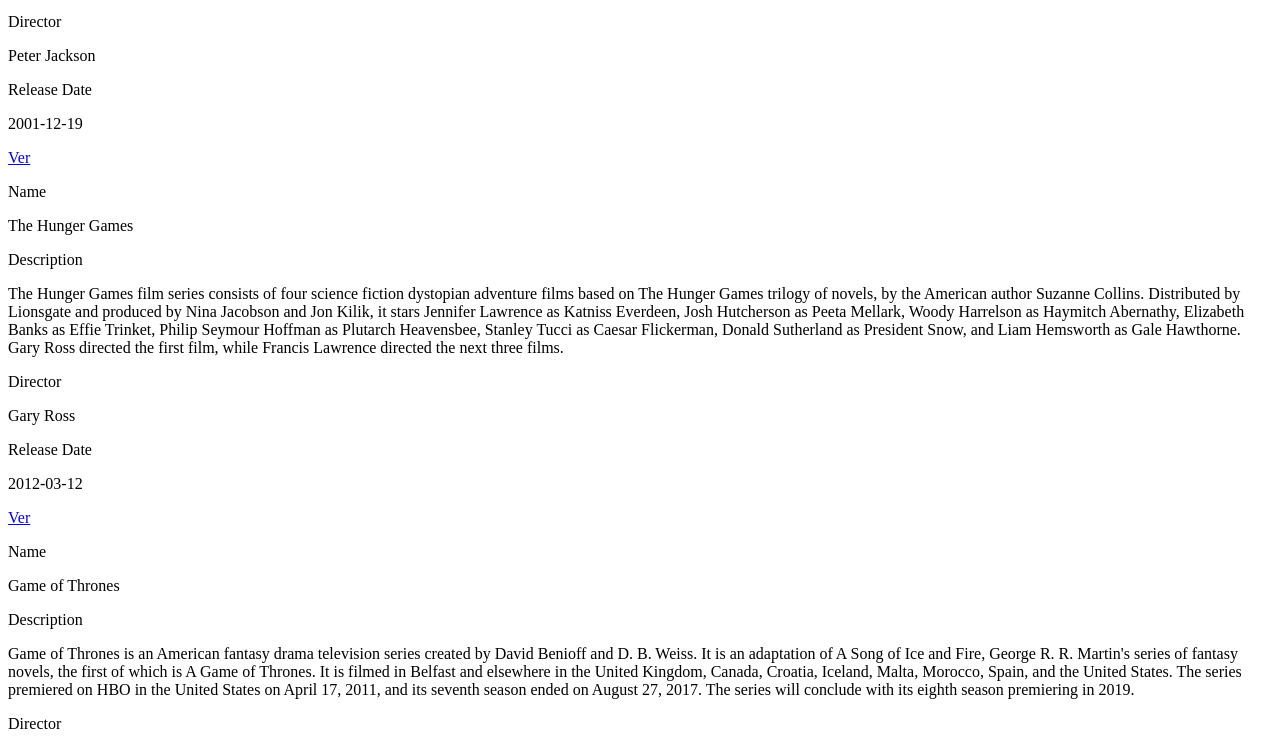
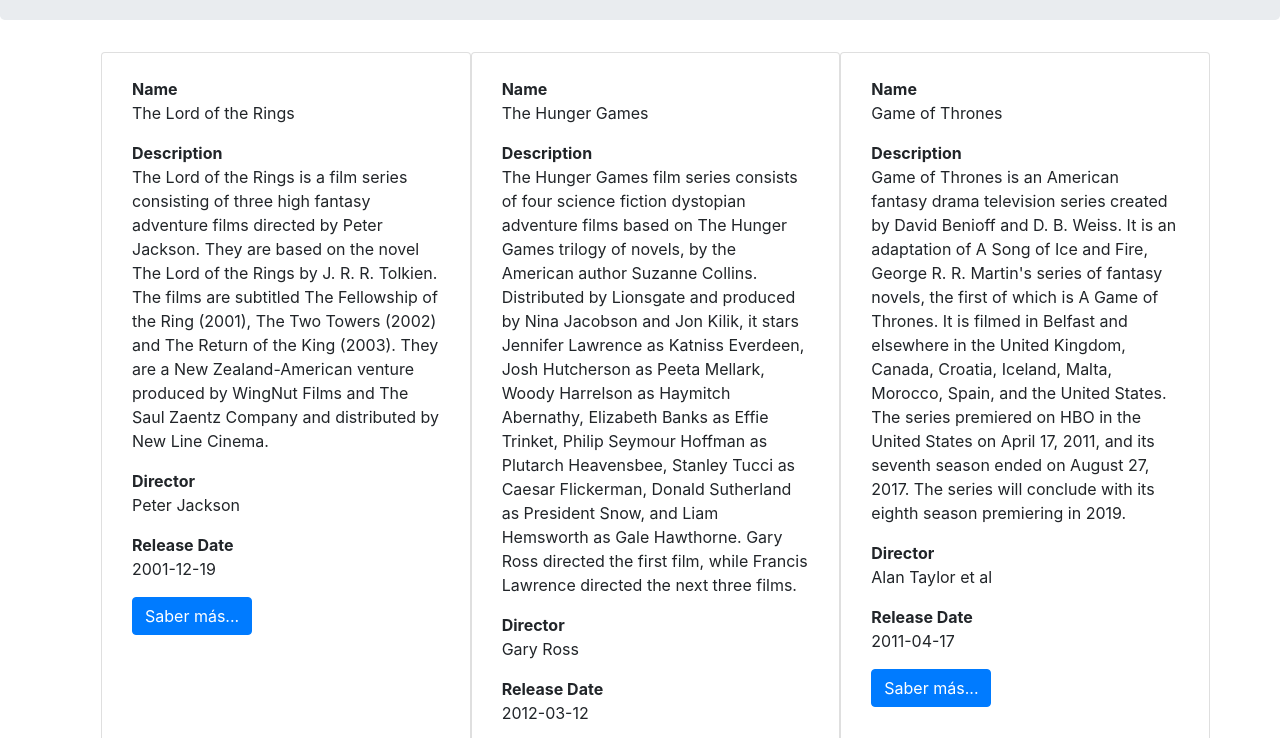
Before and after one commit to YoelROS/DWEC-22-23-practica_vuejs_introduccion, a website: page index.html in a window 1280 px wide. Shown: the part 239-977 px from the top of the page. Drawn offline with nearby package versions, Linux system fonts and the light colour scheme.

Commit message:
Practica Vue completada

```diff
--- a/index.html
+++ b/index.html
@@ -1,4 +1,7 @@
 <!DOCTYPE html>
+<html>
+
+    <!DOCTYPE html>
 <html>
 
     <head>
@@ -7,6 +10,7 @@
         <meta name="author" content="">
         <meta name="description" content="">
         <meta name="viewport" content="width=device-width, initial-scale=1">
+        <link rel="stylesheet" href="https://maxcdn.bootstrapcdn.com/bootstrap/4.0.0/css/bootstrap.min.css" integrity="sha384-Gn5384xqQ1aoWXA+058RXPxPg6fy4IWvTNh0E263XmFcJlSAwiGgFAW/dAiS6JXm" crossorigin="anonymous">
     </head>
 
     <body>
@@ -28,30 +32,43 @@
                    - La definición <dd> será la propiedad "value"
             -->
             <div class="jumbotron">
+
                 <h1 class="display-4" id="title">{{ title }}</h1>
-              </div>
-              <div class="container row mx-auto">
-                <div v-for="movie in col.collection.items" class="col-md-4 mb-3 card">
-                    <div class="container mt-4 mb-3">
-                        <div v-for="item in movie.data">
-                            <p class="font-weight-bold m-0"> {{item.prompt}}</p>
-                            <p>{{item.value}}</p>
+
+            </div>
+
+            <div class="container">
+
+                <div class="row" style="margin-left: 1rem;">
+
+                    <div class="col-md-4 mb-3 card" v-for="item in col.collection.items" :key="item.id">
+
+                        <div class="container mt-4 mb-3">
+
+                                <dl v-for="data in item.data">
+
+                                    <dt>{{ data.prompt }}</dt>
+                                    <dd>{{ data.value }}</dd>
+
+                                </dl>
+
+                                <a :href=item.href class="btn btn-primary">Saber más...</a>
+
+                            </div>
+
                         </div>
 
-                        <a :href="movie.href" class="btn btn-primary w-25" target="_blank">Ver</a>
                     </div>
+
                 </div>
+
             </div>
 
         </div>
-    </div>
 
         <script src="https://cdn.jsdelivr.net/npm/vue@2/dist/vue.js"></script>
-        <script src="js/script.js"></script>
-    </body>
 
-</html>
-        </div>
+            <script src="./js/script.js"></script>
 
     </body>
 
--- a/js/script.js
+++ b/js/script.js
@@ -43,6 +43,7 @@
 var app = new Vue({
   el: '#app',
   data: {
-    col: server_data
+    col: server_data,
+    title: server_data.collection.title
   }
 });
```
